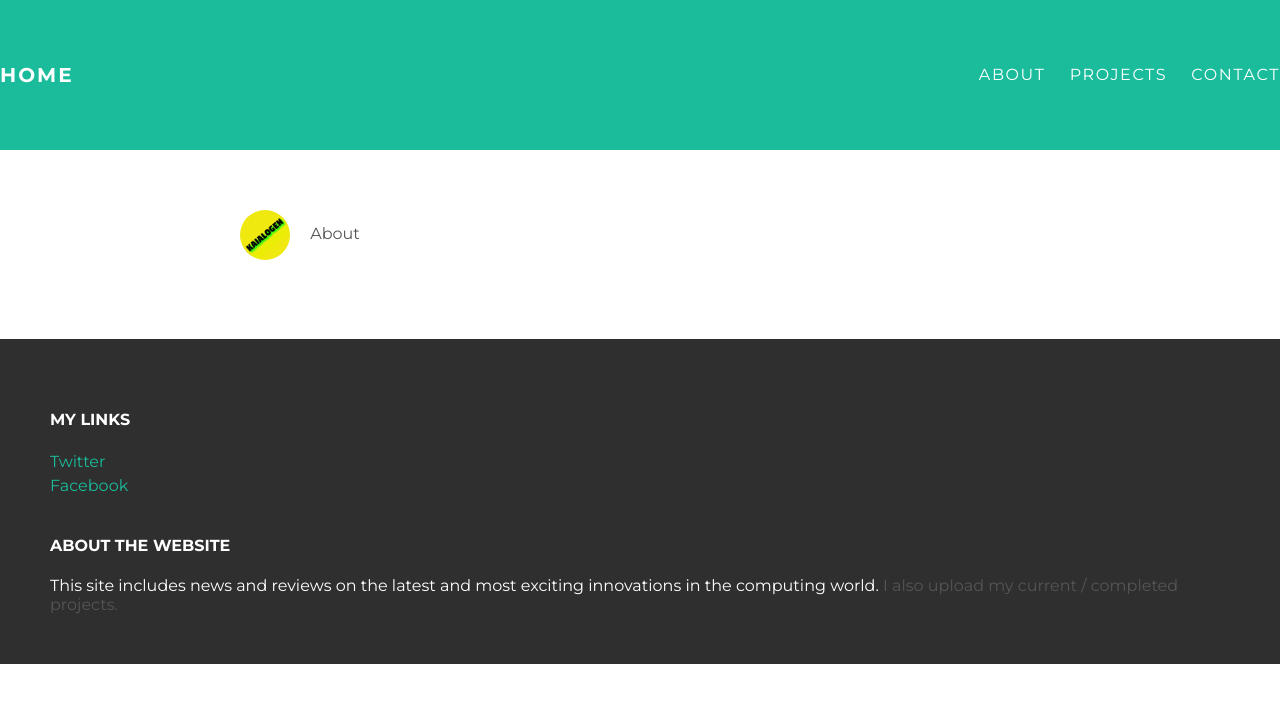
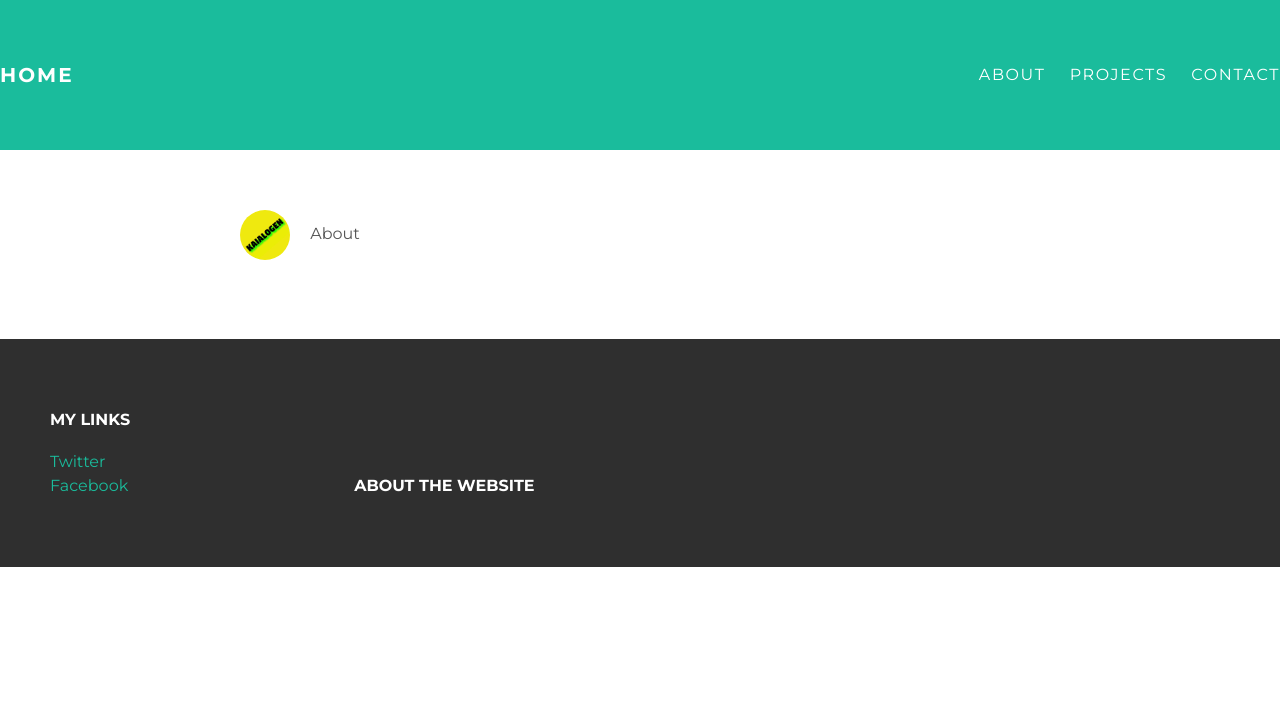
Before and after one commit to Kaialogen/Kaialogen.github.io, a plain HTML site: page index.html in a window 1280 px wide. Drawn offline with Linux system fonts and the light colour scheme.

Commit message:
index.html change2

```diff
--- a/index.html
+++ b/index.html
@@ -50,8 +50,8 @@
        </div>
        <div class="column">
          <h4>About the website</h4>
-         <p1>This site includes news and reviews on the latest and most exciting innovations in the computing world. </p1>
-         <p2> I also upload my current / completed projects. </p2>
+
+
        </div>
     </div>
   </div>
```
